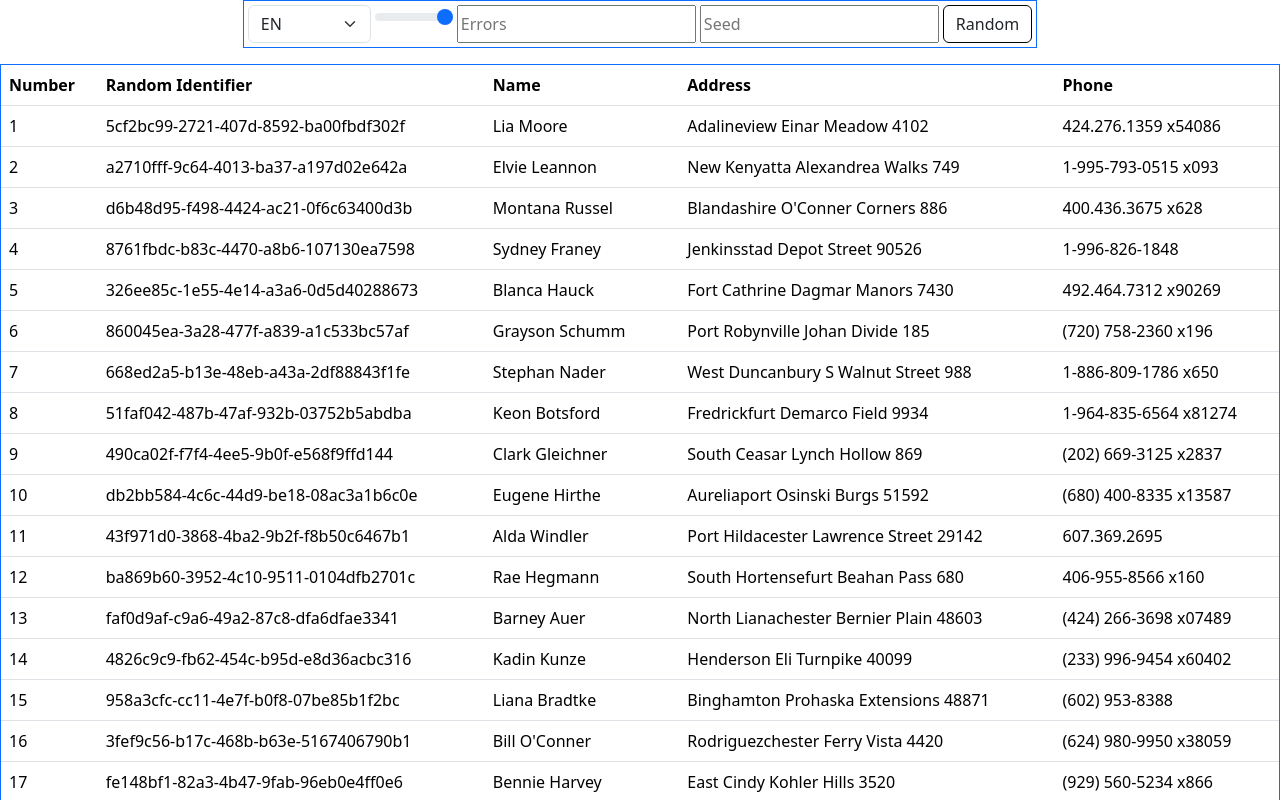
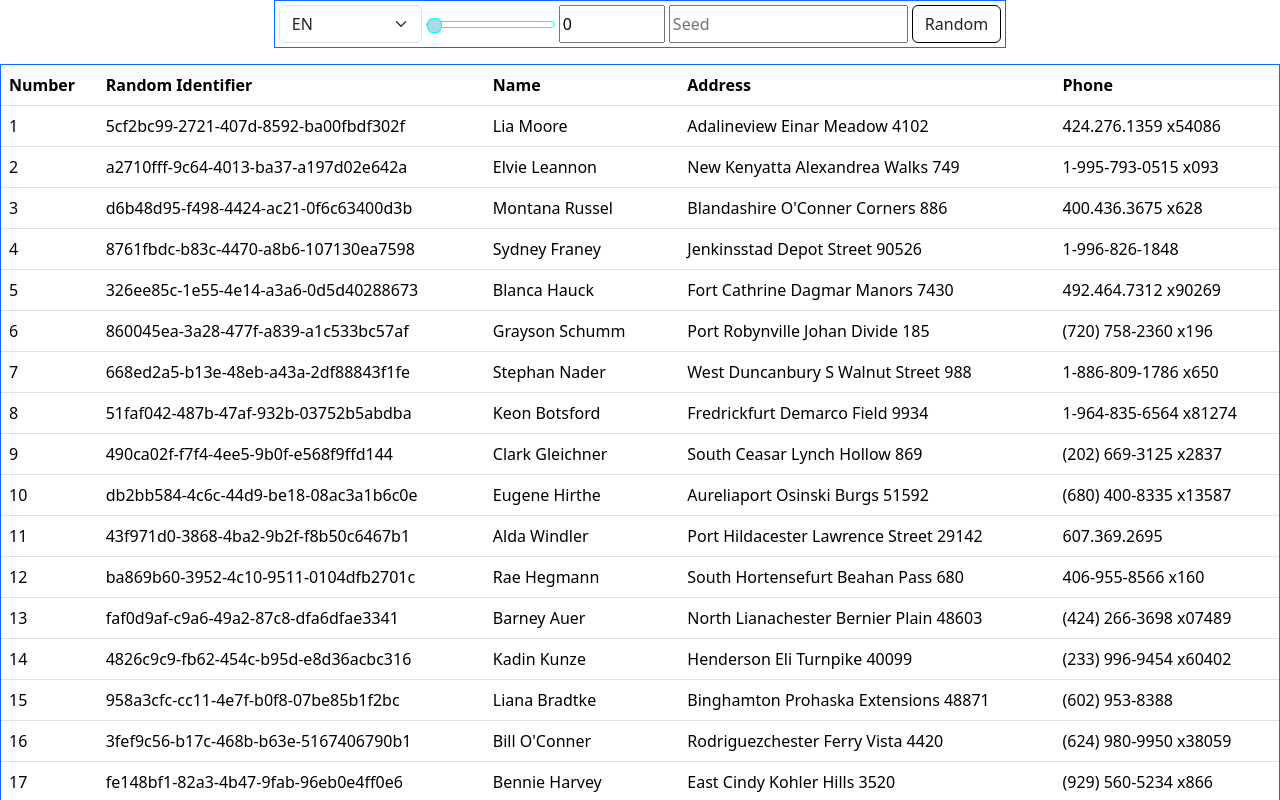
Before and after one commit to PetrAlexkulakov/DataBase-With-Mistakes, a React (Vite) app: page / in a window 1280 px wide. Shown: the top 800 px of the page. Built offline with nearby package versions, Linux system fonts and the light colour scheme.

Commit message:
feat: update inputs

```diff
--- a/src/App.tsx
+++ b/src/App.tsx
@@ -1,4 +1,4 @@
-import { useState, useEffect, SetStateAction } from "react";
+import { useState, useEffect, SetStateAction, ChangeEvent } from "react";
 import DataGenerator from "./components/dataGenerator";
 import DataTable from "./components/dataTable";
 import { MainData } from "./interfaces/MainData";
@@ -13,10 +13,22 @@ function App() {
   const [generatedData, setGeneratedData] = useState<MainData[]>([]);
 
   useEffect(() => {
-    const dataGenerator = new DataGenerator(region, errorSliderValue, errorFieldValue, seed)
+    const dataGenerator = new DataGenerator(region, errorFieldValue, seed)
     const newData = dataGenerator.generateData(20);
     setGeneratedData(newData);
   }, [region, errorSliderValue, errorFieldValue, seed]);
+
+  const handleSliderChange = (e: ChangeEvent<HTMLInputElement>) => {
+    const newValue = Number(e.target.value);
+    setErrorSliderValue(newValue);
+    setErrorFieldValue(newValue);
+  };
+
+  const handleNumberChange = (e: ChangeEvent<HTMLInputElement>) => {
+    const newValue = Number(e.target.value);
+    setErrorFieldValue(newValue);
+    setErrorSliderValue(Math.min(newValue, 10));
+  };
 
   return (
     <div className="d-flex flex-column align-items-center justify-content-center w-100">
@@ -27,10 +39,14 @@ function App() {
           <option value="fr">FR</option>
           <option value="de">DE</option>
         </select>
-        <input type="range" min="0" max="10" step="0.25" className="form-range" id="customRange1"
-          onChange={(e) => setErrorSliderValue(Number(e.target.value))} />
-        <input type="number" name="name" placeholder='Errors'
-          onChange={(e) => setErrorFieldValue(Number(e.target.value))} />
+        <input type="range" min="0" max="10" step="0.25"
+          value={errorSliderValue}
+          id="customRange1"
+          onChange={handleSliderChange} />
+        <input type="number" min="0" max="1000" step="1"
+          value={errorFieldValue}
+          placeholder='Errors'
+          onChange={handleNumberChange} />
         <input type="number" name="name" placeholder='Seed'
           onChange={(e) => setSeed(Number(e.target.value))} />
         <button type="button" className="btn border-black">Random</button>
--- a/src/components/dataGenerator.tsx
+++ b/src/components/dataGenerator.tsx
@@ -5,7 +5,7 @@ import { RegionType } from '../interfaces/RegionType';
 
 class DataGenerator {
     private customizedFaker: Faker;
-    constructor (private region: RegionType, private errorSliderValue: number, private errorFieldValue: number, seed: number) {
+    constructor (private region: RegionType, private errorFieldValue: number, seed: number) {
         this.customizedFaker = allFakers[region]
         this.customizedFaker.seed(seed)
     }
--- a/src/index.css
+++ b/src/index.css
@@ -67,3 +67,39 @@ button:focus-visible {
     background-color: #f9f9f9;
   }
 }
+
+input[type=range]  {
+  width: 200px;
+  -webkit-appearance: none;
+  -moz-appearance: none;
+  appearance: none;
+}
+input[type=range]::-webkit-slider-runnable-track {
+  border-radius: 10px/100%;
+  height: 7px;
+  border: 1px solid cyan;
+  background-color: #fff;
+}
+input[type=range]::-webkit-slider-thumb {
+  background: lightblue;
+  border: 1px solid cyan;
+  border-radius: 10px/100%;;
+  cursor: pointer;
+  width:15px;
+  height: 15px;
+  -webkit-appearance: none;
+  margin-top: -4px;
+}
+
+input[type=range]::-moz-range-track {
+  border-radius: 10px/100%;
+    height: 5px;
+  border: 1px solid cyan;
+  background-color: #fff;
+}
+input[type=range]::-moz-range-thumb {
+  background: #ecf0f1;
+  border: 1px solid cyan;
+    border-radius: 10px/100%;
+  cursor: pointer;
+}
```
